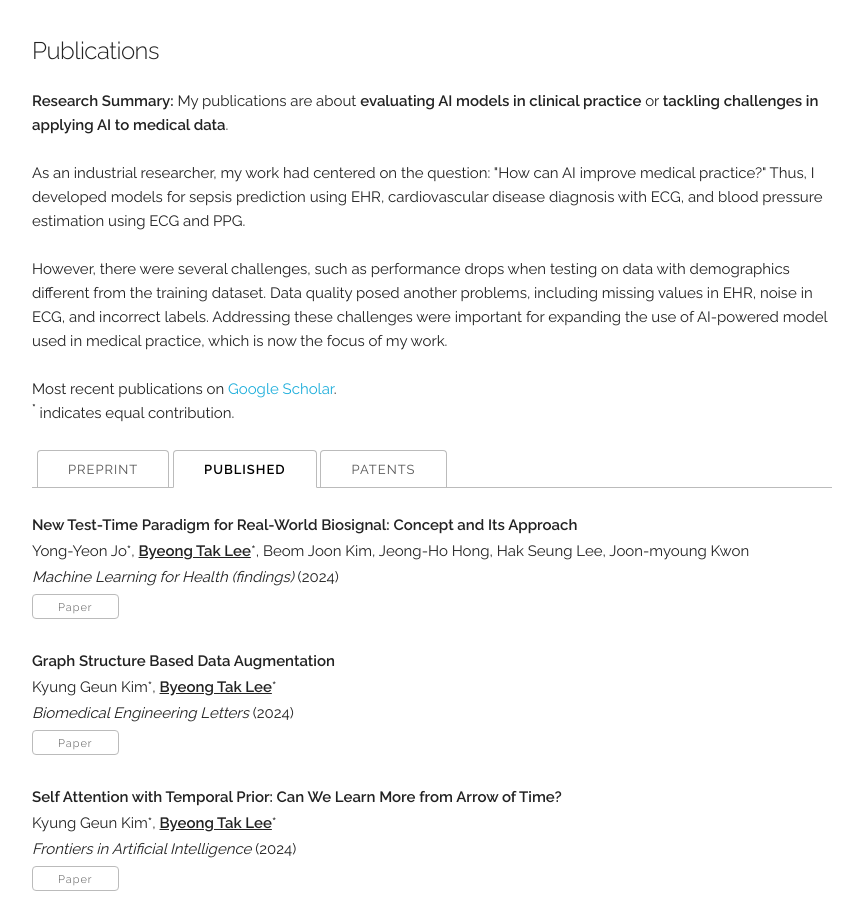
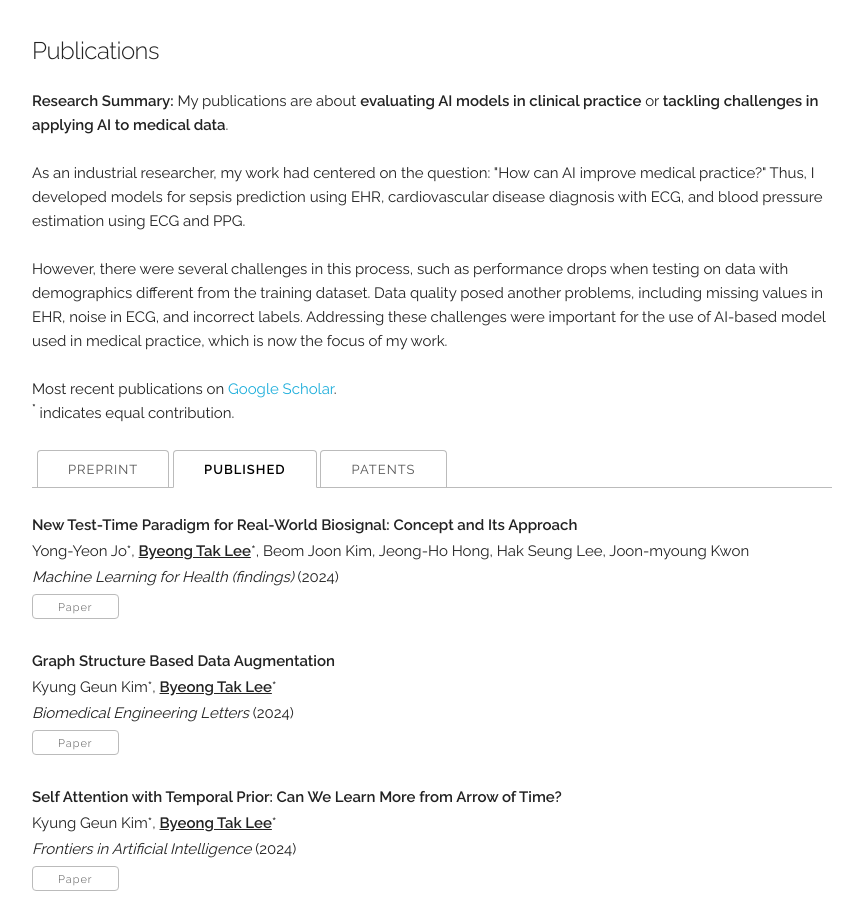
Before and after one commit to byeongtak/byeongtak.github.io, a Jekyll site: the page built from index.html, in a window 1280 px wide and 900 px high, scrolled down 1385 px. Shown: the whole window, without its empty margins (208-1067 px from the left). Built offline with Jekyll 4.4.1, drawn with Linux system fonts in a browser that asks for light colours.

Commit message:
Update index.html

```diff
--- a/index.html
+++ b/index.html
@@ -79,9 +79,9 @@ layout: default
 	Thus, I developed models for sepsis prediction using EHR, cardiovascular disease diagnosis with ECG, and blood pressure estimation using ECG and PPG.
 	<br>
 	<br>
-	However, there were several challenges, such as performance drops when testing on data with demographics different from the training dataset.
+	However, there were several challenges in this process, such as performance drops when testing on data with demographics different from the training dataset.
 	Data quality posed another problems, including missing values in EHR, noise in ECG, and incorrect labels.
-	Addressing these challenges were important for expanding the use of AI-powered model used in medical practice, which is now the focus of my work.
+	Addressing these challenges were important for the use of AI-based model used in medical practice, which is now the focus of my work.
 	<br>
 	<br>
 
```
